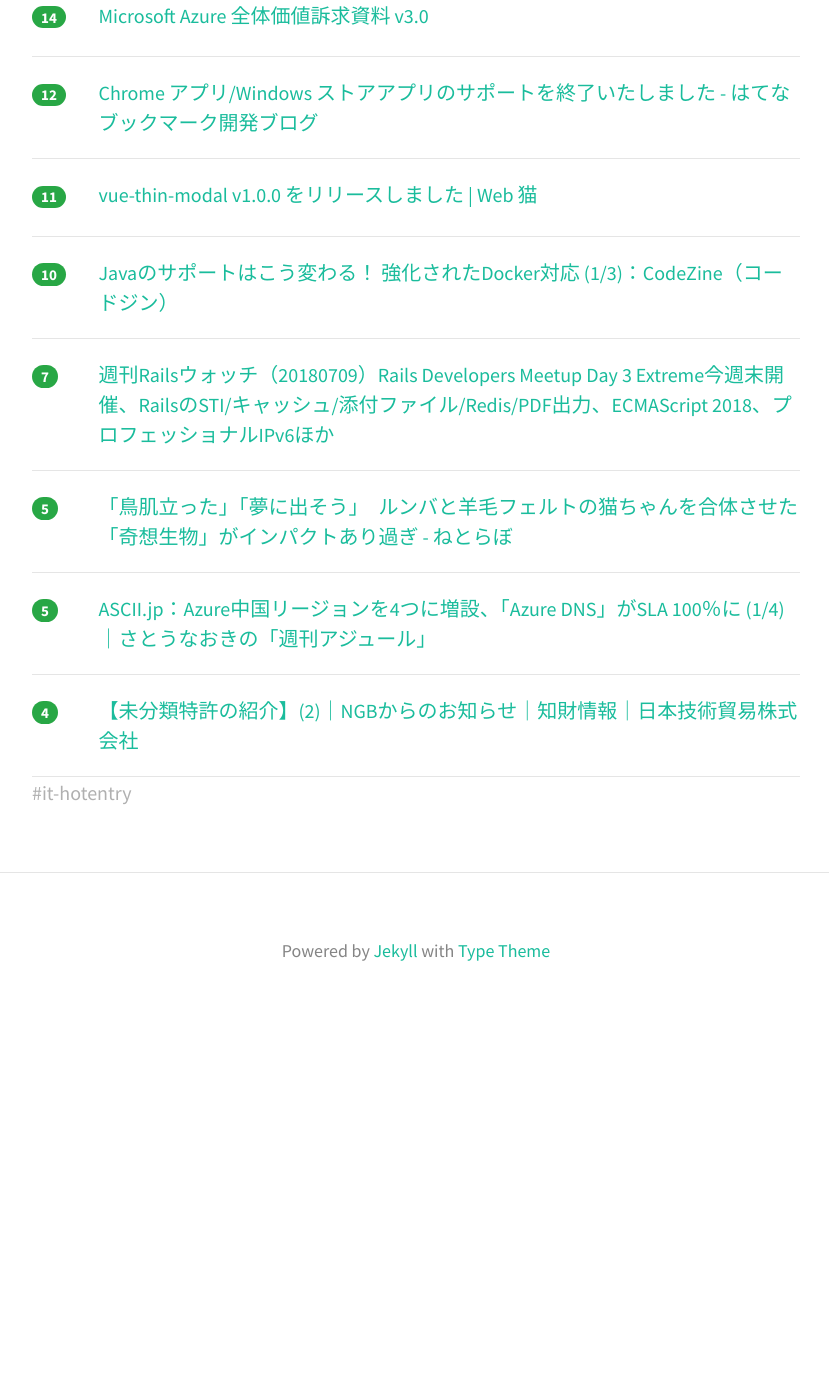
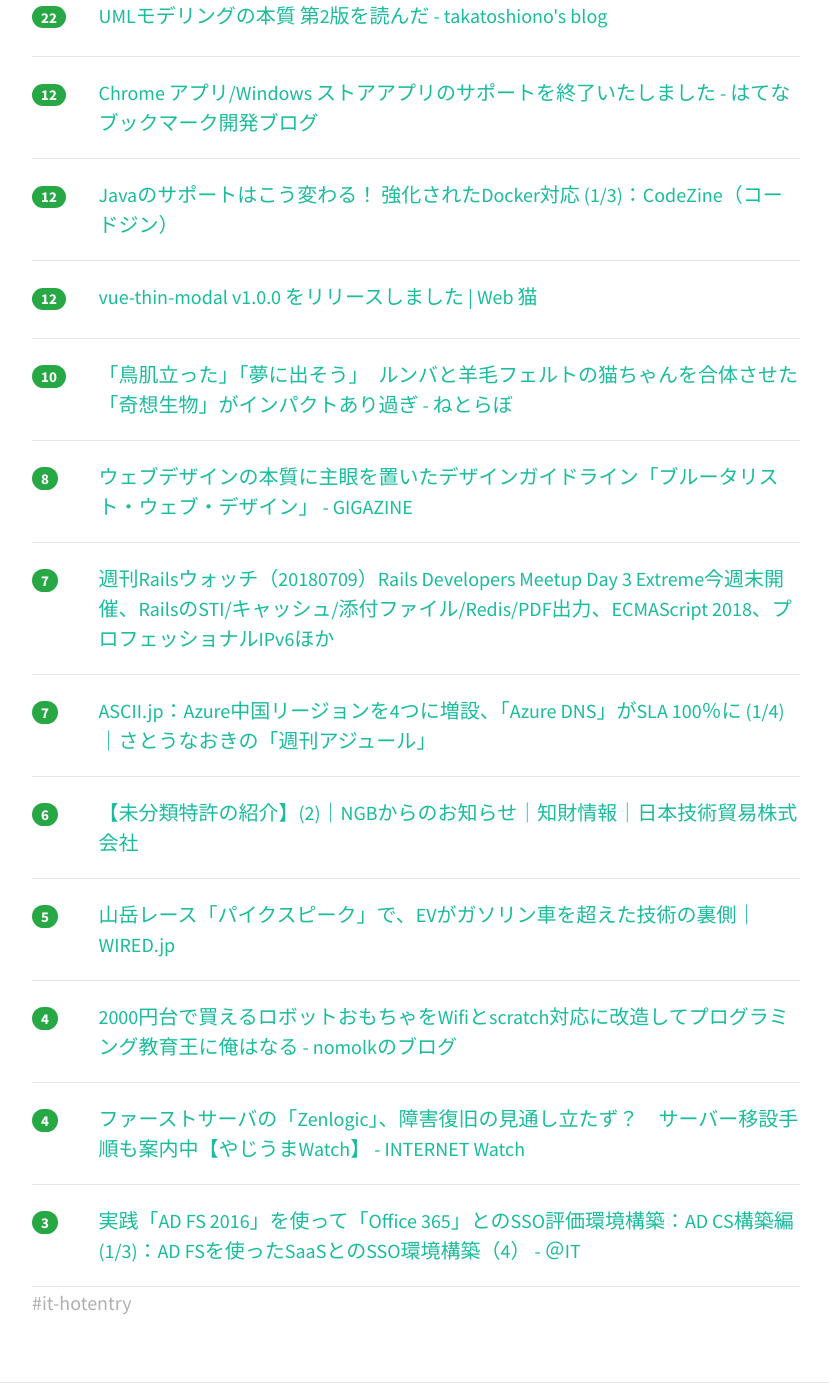
Before and after one commit to yatta47/hatena-matome-site, a Jekyll site: the page built from _posts/2018-07-10-hatena.md, in a window 1280 px wide and 1400 px high, scrolled down 676 px. Shown: the whole window, without its empty margins (224-1053 px from the left). Built offline with Jekyll 4.4.1, drawn with Linux system fonts in a browser that asks for light colours; nearby versions of some CDN libraries; before the commit the page ends 1704 px from its top, so only the background shows below that; some of the changed text lies outside the part shown.

Commit message:
Updated 2018-07-10

```diff
--- a/_posts/2018-07-10-hatena.md
+++ b/_posts/2018-07-10-hatena.md
@@ -1,29 +1,29 @@
 ---
 layout: post
 title:  "2018-07-10 はてぶIT"
-date:   2018-07-10 07:01:43
+date:   2018-07-10 08:01:19
 tags: [it-hotentry]
 ---
-11 件のデータあり
+16 件のデータあり
 
 <hr><div class="row">
-<div class="col-1"><span class="badge badge-pill badge-success h2">40</span></div>
+<div class="col-1"><span class="badge badge-pill badge-success h2">45</span></div>
 <div class="col-11"><a href='https://qiita.com/KanNishida/items/66a5969ec404f253b3e5' target='_blank'>データ分析の文化がなかったメジャーリーグのアストロスがどうやってデータ分析を武器にワールドシリーズで優勝できたのか？</a></div>
 </div>
 <hr>
 <div class="row">
-<div class="col-1"><span class="badge badge-pill badge-success h2">21</span></div>
+<div class="col-1"><span class="badge badge-pill badge-success h2">23</span></div>
 <div class="col-11"><a href='http://www.yama-mikasa.com/entry/2018/07/09/%E3%80%8C%E3%81%93%E3%82%8C%E3%80%81%E5%B0%86%E6%9D%A5%E4%BD%95%E3%81%AE%E5%BD%B9%E3%81%AB%E7%AB%8B%E3%81%A4%E3%81%AE%EF%BC%9F%E3%80%8D%E3%81%A8%E8%81%9E%E3%81%8B%E3%82%8C%E3%81%9F%E3%82%89%E3%80%81' target='_blank'>「これ、将来何の役に立つの？」と聞かれたら、こう答えるようにしている。 - 読書生活　</a></div>
 </div>
 <hr>
 <div class="row">
-<div class="col-1"><span class="badge badge-pill badge-success h2">14</span></div>
-<div class="col-11"><a href='http://takatoshiono.hatenablog.com/entry/2018/07/10/005148' target='_blank'>UMLモデリングの本質 第2版を読んだ - takatoshiono's blog</a></div>
+<div class="col-1"><span class="badge badge-pill badge-success h2">23</span></div>
+<div class="col-11"><a href='https://qiita.com/dokums/items/4bb1a08e2c1d15ba1941' target='_blank'>Microsoft Azure 全体価値訴求資料 v3.0</a></div>
 </div>
 <hr>
 <div class="row">
-<div class="col-1"><span class="badge badge-pill badge-success h2">14</span></div>
-<div class="col-11"><a href='https://qiita.com/dokums/items/4bb1a08e2c1d15ba1941' target='_blank'>Microsoft Azure 全体価値訴求資料 v3.0</a></div>
+<div class="col-1"><span class="badge badge-pill badge-success h2">22</span></div>
+<div class="col-11"><a href='http://takatoshiono.hatenablog.com/entry/2018/07/10/005148' target='_blank'>UMLモデリングの本質 第2版を読んだ - takatoshiono's blog</a></div>
 </div>
 <hr>
 <div class="row">
@@ -32,13 +32,23 @@ tags: [it-hotentry]
 </div>
 <hr>
 <div class="row">
-<div class="col-1"><span class="badge badge-pill badge-success h2">11</span></div>
+<div class="col-1"><span class="badge badge-pill badge-success h2">12</span></div>
+<div class="col-11"><a href='https://codezine.jp/article/detail/10939' target='_blank'>Javaのサポートはこう変わる！ 強化されたDocker対応 (1/3)：CodeZine（コードジン）</a></div>
+</div>
+<hr>
+<div class="row">
+<div class="col-1"><span class="badge badge-pill badge-success h2">12</span></div>
 <div class="col-11"><a href='https://katashin.info/2018/07/09/231' target='_blank'>vue-thin-modal v1.0.0 をリリースしました | Web 猫</a></div>
 </div>
 <hr>
 <div class="row">
 <div class="col-1"><span class="badge badge-pill badge-success h2">10</span></div>
-<div class="col-11"><a href='https://codezine.jp/article/detail/10939' target='_blank'>Javaのサポートはこう変わる！ 強化されたDocker対応 (1/3)：CodeZine（コードジン）</a></div>
+<div class="col-11"><a href='http://nlab.itmedia.co.jp/nl/articles/1807/09/news112.html' target='_blank'>「鳥肌立った」「夢に出そう」　ルンバと羊毛フェルトの猫ちゃんを合体させた「奇想生物」がインパクトあり過ぎ - ねとらぼ</a></div>
+</div>
+<hr>
+<div class="row">
+<div class="col-1"><span class="badge badge-pill badge-success h2">8</span></div>
+<div class="col-11"><a href='https://gigazine.net/news/20180710-brutalist-web-design/' target='_blank'>ウェブデザインの本質に主眼を置いたデザインガイドライン「ブルータリスト・ウェブ・デザイン」 - GIGAZINE</a></div>
 </div>
 <hr>
 <div class="row">
@@ -47,17 +57,32 @@ tags: [it-hotentry]
 </div>
 <hr>
 <div class="row">
-<div class="col-1"><span class="badge badge-pill badge-success h2">5</span></div>
-<div class="col-11"><a href='http://nlab.itmedia.co.jp/nl/articles/1807/09/news112.html' target='_blank'>「鳥肌立った」「夢に出そう」　ルンバと羊毛フェルトの猫ちゃんを合体させた「奇想生物」がインパクトあり過ぎ - ねとらぼ</a></div>
+<div class="col-1"><span class="badge badge-pill badge-success h2">7</span></div>
+<div class="col-11"><a href='http://ascii.jp/elem/000/001/706/1706530/' target='_blank'>ASCII.jp：Azure中国リージョンを4つに増設、「Azure DNS」がSLA 100％に (1/4)｜さとうなおきの「週刊アジュール」</a></div>
+</div>
+<hr>
+<div class="row">
+<div class="col-1"><span class="badge badge-pill badge-success h2">6</span></div>
+<div class="col-11"><a href='http://www.ngb.co.jp/ip_articles/detail/424.html' target='_blank'>【未分類特許の紹介】(2)｜NGBからのお知らせ｜知財情報｜日本技術貿易株式会社</a></div>
 </div>
 <hr>
 <div class="row">
 <div class="col-1"><span class="badge badge-pill badge-success h2">5</span></div>
-<div class="col-11"><a href='http://ascii.jp/elem/000/001/706/1706530/' target='_blank'>ASCII.jp：Azure中国リージョンを4つに増設、「Azure DNS」がSLA 100％に (1/4)｜さとうなおきの「週刊アジュール」</a></div>
+<div class="col-11"><a href='https://wired.jp/2018/07/09/engineering-of-vw-pikes-peak/' target='_blank'>山岳レース「パイクスピーク」で、EVがガソリン車を超えた技術の裏側｜WIRED.jp</a></div>
 </div>
 <hr>
 <div class="row">
 <div class="col-1"><span class="badge badge-pill badge-success h2">4</span></div>
-<div class="col-11"><a href='http://www.ngb.co.jp/ip_articles/detail/424.html' target='_blank'>【未分類特許の紹介】(2)｜NGBからのお知らせ｜知財情報｜日本技術貿易株式会社</a></div>
+<div class="col-11"><a href='http://nomolk.hatenablog.com/entry/2018/07/09/223000' target='_blank'>2000円台で買えるロボットおもちゃをWifiとscratch対応に改造してプログラミング教育王に俺はなる - nomolkのブログ</a></div>
 </div>
 <hr>
+<div class="row">
+<div class="col-1"><span class="badge badge-pill badge-success h2">4</span></div>
+<div class="col-11"><a href='https://internet.watch.impress.co.jp/docs/yajiuma/1131945.html' target='_blank'>ファーストサーバの「Zenlogic」、障害復旧の見通し立たず？　サーバー移設手順も案内中【やじうまWatch】 - INTERNET Watch</a></div>
+</div>
+<hr>
+<div class="row">
+<div class="col-1"><span class="badge badge-pill badge-success h2">3</span></div>
+<div class="col-11"><a href='http://www.atmarkit.co.jp/ait/articles/1807/02/news002.html' target='_blank'>実践「AD FS 2016」を使って「Office 365」とのSSO評価環境構築：AD CS構築編 (1/3)：AD FSを使ったSaaSとのSSO環境構築（4） - ＠IT</a></div>
+</div>
+<hr>
```
